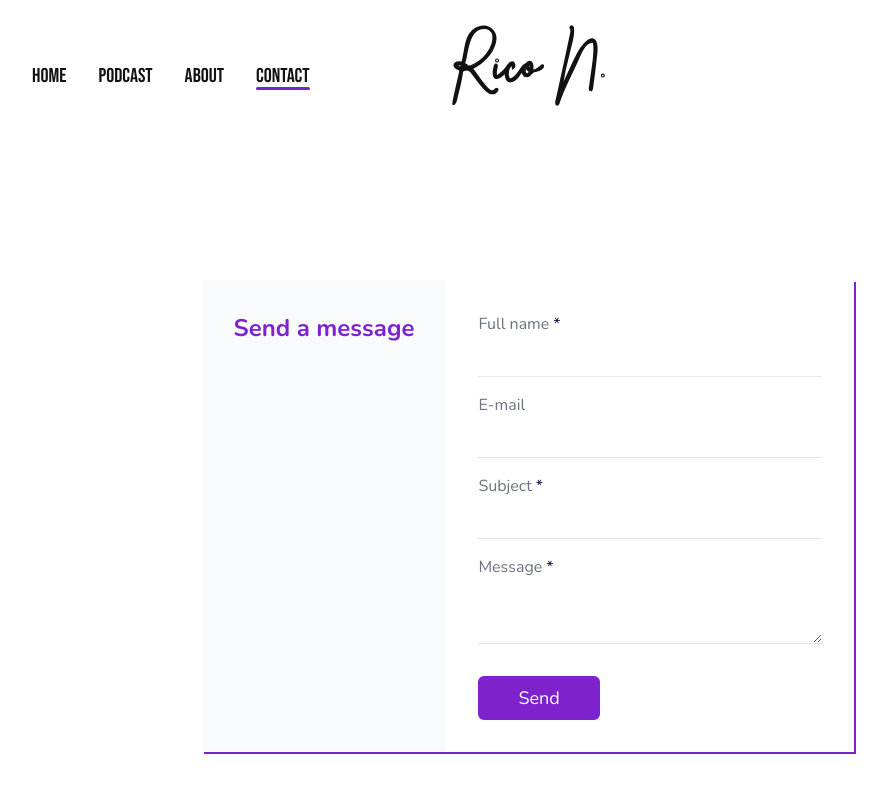
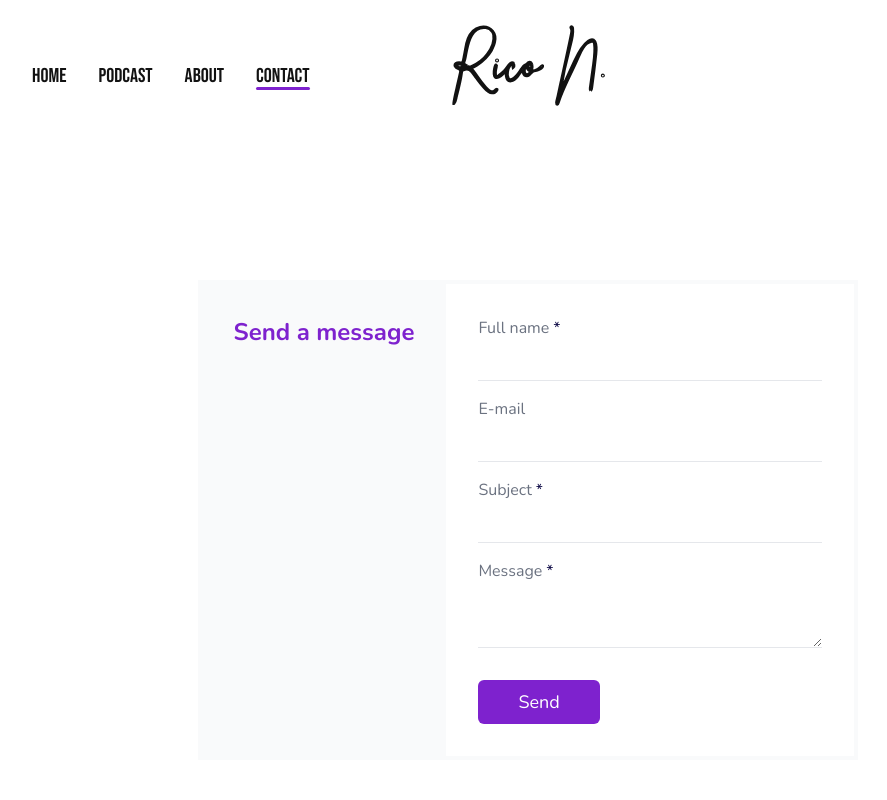
Before and after one commit to tran28/rico-naylor, a Next.js app: page /contact in a window 1280 px wide. Shown: the top 800 px of the page, without its empty margins (112-999 px from the left). Built offline with nearby package versions, Linux system fonts and the light colour scheme.

Commit message:
Update ContactForm.js

```diff
--- a/components/ContactForm.js
+++ b/components/ContactForm.js
@@ -98,8 +98,8 @@ export default function ContactForm() {
     };
 
     return (
-        <form onSubmit={handleSubmit} className='shadow-[2px_2px_0px_0px_rgba(126,34,205)] border-purple-700'>
-            <div className='grid grid-cols-8 sm:w-[80vw]'>
+        <form onSubmit={handleSubmit} className=''>
+            <div className='grid grid-cols-8 border-4 border-secondary_light sm:w-[80vw]'>
                 <h1 className='col-span-3 text-2xl font-bold bg-secondary_light py-8 px-8 text-purple-700 sm:text-xl sm:col-span-8'>Send a message</h1>
                 <div className='col-span-5 flex px-8 py-8 flex-col sm:col-span-8'>
                     <label htmlFor='fullname' className='text-gray-500 font-light'>
```
